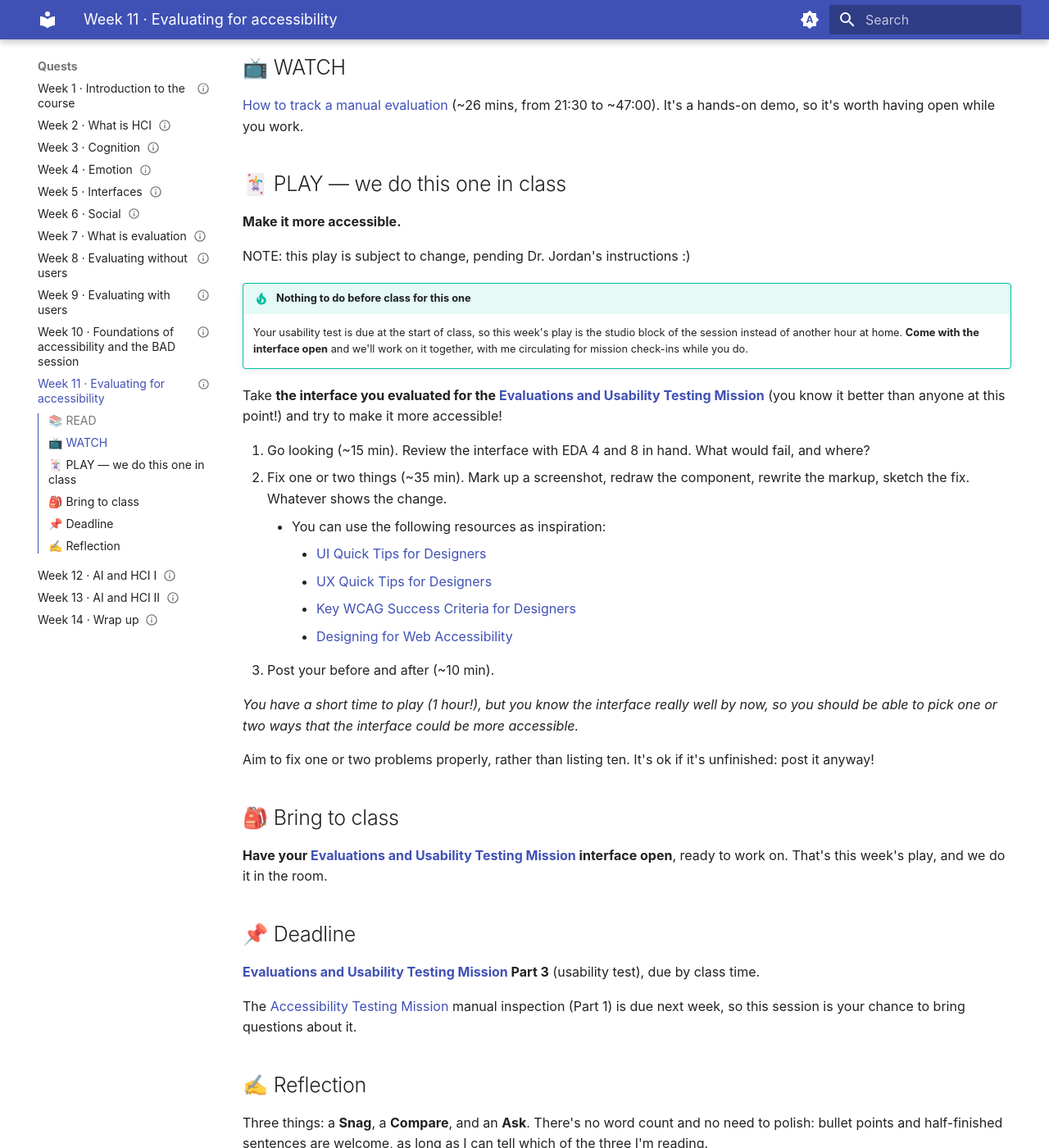
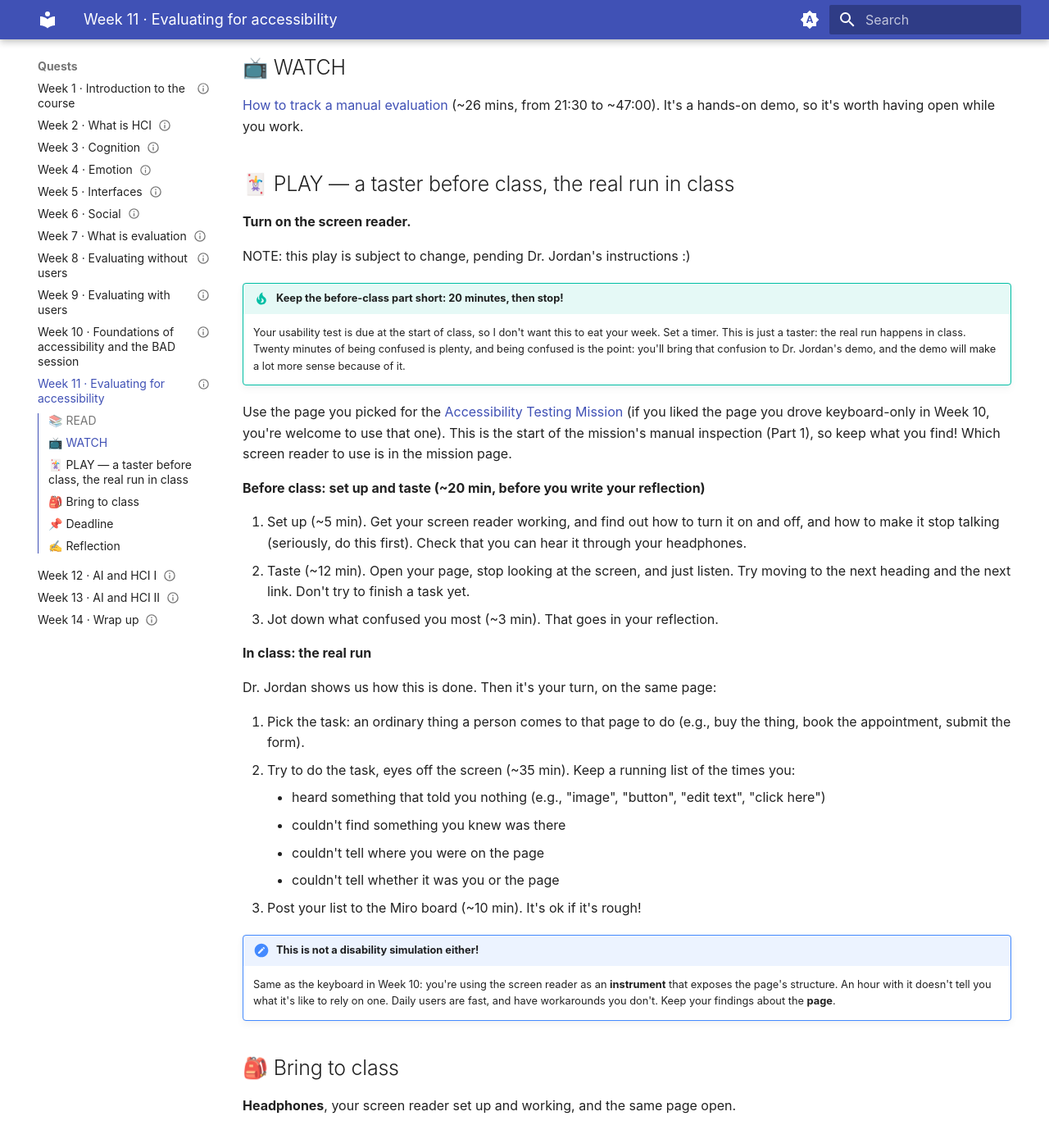
Before and after one commit to joelchan/inst631-fa26-site, an MkDocs documentation site: the page built from docs/quests/week-11.md, in a window 1280 px wide and 1400 px high, scrolled down 420 px. Shown: the whole window at 82% size. Built offline with MkDocs 1.6.1 and Material for MkDocs 9.7.7, drawn with Linux system fonts in a browser that asks for light colours; some of the changed text lies outside the part shown.

Commit message:
Sync from vault bf9765b
Make Week 10's keyboard play an in-class group run, and move the screen reader to Week 11

Week 10: the keyboard-only play happens in class, in groups with assigned
site lists, with nothing to hand in. It's a gentle first run, not part of
the accessibility mission.

Week 11: the play becomes a 20-minute screen reader taster before class
(feeds the reflection), then the real run in class after Dr. Jordan's demo.

The mission and schedule pages are updated to match, and the AI version of
the BAD demo is parked in the planning notes for a later week.

Co-Authored-By: Claude Opus 5.5 <noreply@anthropic.com>

Generated by publish-site.yml from joelchan/inst631-fa26.

```diff
--- a/docs/quests/week-11.md
+++ b/docs/quests/week-11.md
@@ -10,7 +10,7 @@ format: in-person
 read: true
 watch: true
 play: true
-playvenue: in-class
+playvenue: before-and-in-class
 reflection: standard
 compareanchor: mission
 deadline: "[Evaluations and Usability Testing Mission](../missions/evaluations-and-usability-testing.md) Part 3"
@@ -34,41 +34,51 @@ tags:
 
 [How to track a manual evaluation](https://youtu.be/C770bSvGr_E?si=kvIJNnBzXoC7WiEL&t=1291) (~26 mins, from 21:30 to ~47:00). It's a hands-on demo, so it's worth having open while you work.
 
-## 🃏 PLAY — we do this one in class
+## 🃏 PLAY — a taster before class, the real run in class
 
-**Make it more accessible.**
+**Turn on the screen reader.**
 
 NOTE: this play is subject to change, pending Dr. Jordan's instructions :)
 
-!!! tip "Nothing to do before class for this one"
+!!! tip "Keep the before-class part short: 20 minutes, then stop!"
 
-    Your usability test is due at the start of class, so this week's play is the studio block of the session instead of another hour at home. **Come with the interface open** and we'll work on it together, with me circulating for mission check-ins while you do.
+    Your usability test is due at the start of class, so I don't want this to eat your week. Set a timer. This is just a taster: the real run happens in class. Twenty minutes of being confused is plenty, and being confused is the point: you'll bring that confusion to Dr. Jordan's demo, and the demo will make a lot more sense because of it.
 
 
-Take **the interface you evaluated for the [Evaluations and Usability Testing Mission](../missions/evaluations-and-usability-testing.md)** (you know it better than anyone at this point!) and try to make it more accessible!
+Use the page you picked for the [Accessibility Testing Mission](../missions/accessibility-testing.md) (if you liked the page you drove keyboard-only in Week 10, you're welcome to use that one). This is the start of the mission's manual inspection (Part 1), so keep what you find! Which screen reader to use is in the mission page.
 
-1. Go looking (~15 min). Review the interface with EDA 4 and 8 in hand. What would fail, and where?
-2. Fix one or two things (~35 min). Mark up a screenshot, redraw the component, rewrite the markup, sketch the fix. Whatever shows the change.
-	- You can use the following resources as inspiration:
-		- [UI Quick Tips for Designers](https://www.wcag.com/resource/ui-quick-tips-for-designers/)
-		- [UX Quick Tips for Designers](https://www.wcag.com/resource/ux-quick-tips-for-designers/)
-		- [Key WCAG Success Criteria for Designers](https://www.wcag.com/designers/)
-		- [Designing for Web Accessibility](https://www.w3.org/WAI/tips/designing/)
-3. Post your before and after (~10 min).
+**Before class: set up and taste (~20 min, before you write your reflection)**
 
-*You have a short time to play (1 hour!), but you know the interface really well by now, so you should be able to pick one or two ways that the interface could be more accessible.*
+1. Set up (~5 min). Get your screen reader working, and find out how to turn it on and off, and how to make it stop talking (seriously, do this first). Check that you can hear it through your headphones.
+2. Taste (~12 min). Open your page, stop looking at the screen, and just listen. Try moving to the next heading and the next link. Don't try to finish a task yet.
+3. Jot down what confused you most (~3 min). That goes in your reflection.
 
-Aim to fix one or two problems properly, rather than listing ten. It's ok if it's unfinished: post it anyway!
+**In class: the real run**
+
+Dr. Jordan shows us how this is done. Then it's your turn, on the same page:
+
+1. Pick the task: an ordinary thing a person comes to that page to do (e.g., buy the thing, book the appointment, submit the form).
+2. Try to do the task, eyes off the screen (~35 min). Keep a running list of the times you:
+	- heard something that told you nothing (e.g., "image", "button", "edit text", "click here")
+	- couldn't find something you knew was there
+	- couldn't tell where you were on the page
+	- couldn't tell whether it was you or the page
+3. Post your list to the Miro board (~10 min). It's ok if it's rough!
+
+!!! note "This is not a disability simulation either!"
+
+    Same as the keyboard in Week 10: you're using the screen reader as an **instrument** that exposes the page's structure. An hour with it doesn't tell you what it's like to rely on one. Daily users are fast, and have workarounds you don't. Keep your findings about the **page**.
+
 
 ## 🎒 Bring to class
 
-**Have your [Evaluations and Usability Testing Mission](../missions/evaluations-and-usability-testing.md) interface open**, ready to work on. That's this week's play, and we do it in the room.
+**Headphones**, your screen reader set up and working, and the same page open.
 
 ## 📌 Deadline
 
 **[Evaluations and Usability Testing Mission](../missions/evaluations-and-usability-testing.md) Part 3** (usability test), due by class time.
 
-The [Accessibility Testing Mission](../missions/accessibility-testing.md) manual inspection (Part 1) is due next week, so this session is your chance to bring questions about it.
+The [Accessibility Testing Mission](../missions/accessibility-testing.md) manual inspection (Part 1) is due next week. This week's play gets you started on it, and class is your chance to ask Dr. Jordan about it!
 
 ## ✍️ Reflection
 
@@ -76,9 +86,9 @@ Three things: a **Snag**, a **Compare**, and an **Ask**. There's no word count a
 
 **Snag.** One specific place you got stuck, reread, or bounced off. Quote the sentence, or give the page number or timestamp. If you feel inspired, try to articulate what the snag is, but even the quote/sentence/timestamp alone is fine. *"I didn't really get ID 1"* is too vague to be a snag; better would be something like *"I couldn't understand Norman's distinction between real and perceived affordances (ID 1, p. 30)"*.
 
-**Compare.** This week's PLAY happens in class, so use the manual inspection you've been working on instead (the [Accessibility Testing Mission](../missions/accessibility-testing.md), due at class time next week). Reflect on it in relation to the READ or WATCH, and try to identify a *"huh. that's funny/interesting/weird/cool"* or *"ahhh i see/get it now"* reaction that connects one idea (e.g., a concept, a design heuristic, or something else) with something concrete in what you did (process or product).
+**Compare.** Use your 20-minute screen reader taster from this week's PLAY. Reflect on it in relation to the READ or WATCH, and try to identify a *"huh. that's funny/interesting/weird/cool"* or *"ahhh i see/get it now"* reaction that connects one idea (e.g., a concept, a design heuristic, or something else) with something concrete in what you did (process or product).
 
-**Ask.** One question you *cannot* answer from this week's materials and think is worth class time.
+**Ask.** One question you *cannot* answer from this week's materials and think is worth class time. This week, a question for Dr. Jordan is especially welcome!
 
 !!! note "On AI: Don't short-circuit (y)our learning!"
 
@@ -89,7 +99,7 @@ Three things: a **Snag**, a **Compare**, and an **Ask**. There's no word count a
 
     **Reflection** → link your heading in this week's Google Doc, **midnight the night before class**, as usual.
 
-    **PLAY** → link your frame on this week's Miro board, **midnight the night *of* class**, because you make it during the session, same as last week.
+    **PLAY** → link your frame on this week's Miro board, **midnight the night *of* class**, because you start it before class and finish it during the session.
 
     Two separate ELMS assignments, **2 points each**, and I drop your lowest of each, so it's ok if you lose a week! Step-by-step: [where your work goes](../where-your-work-goes.md).
 
```
Also changed, not shown: docs/missions/accessibility-testing.md (+3 -3 lines), docs/quests/week-10.md (+12 -13 lines), docs/schedule.md (+2 -2 lines).
